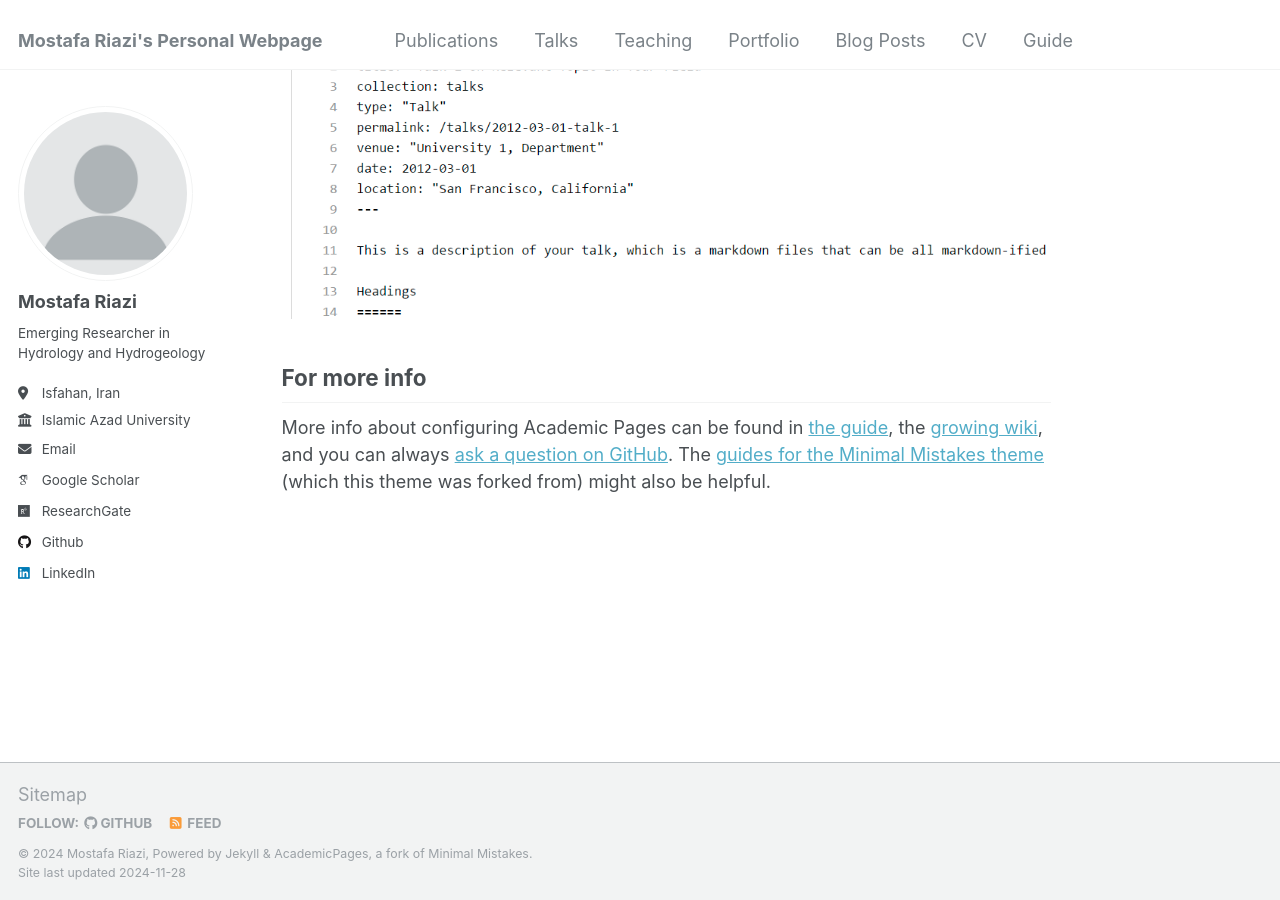
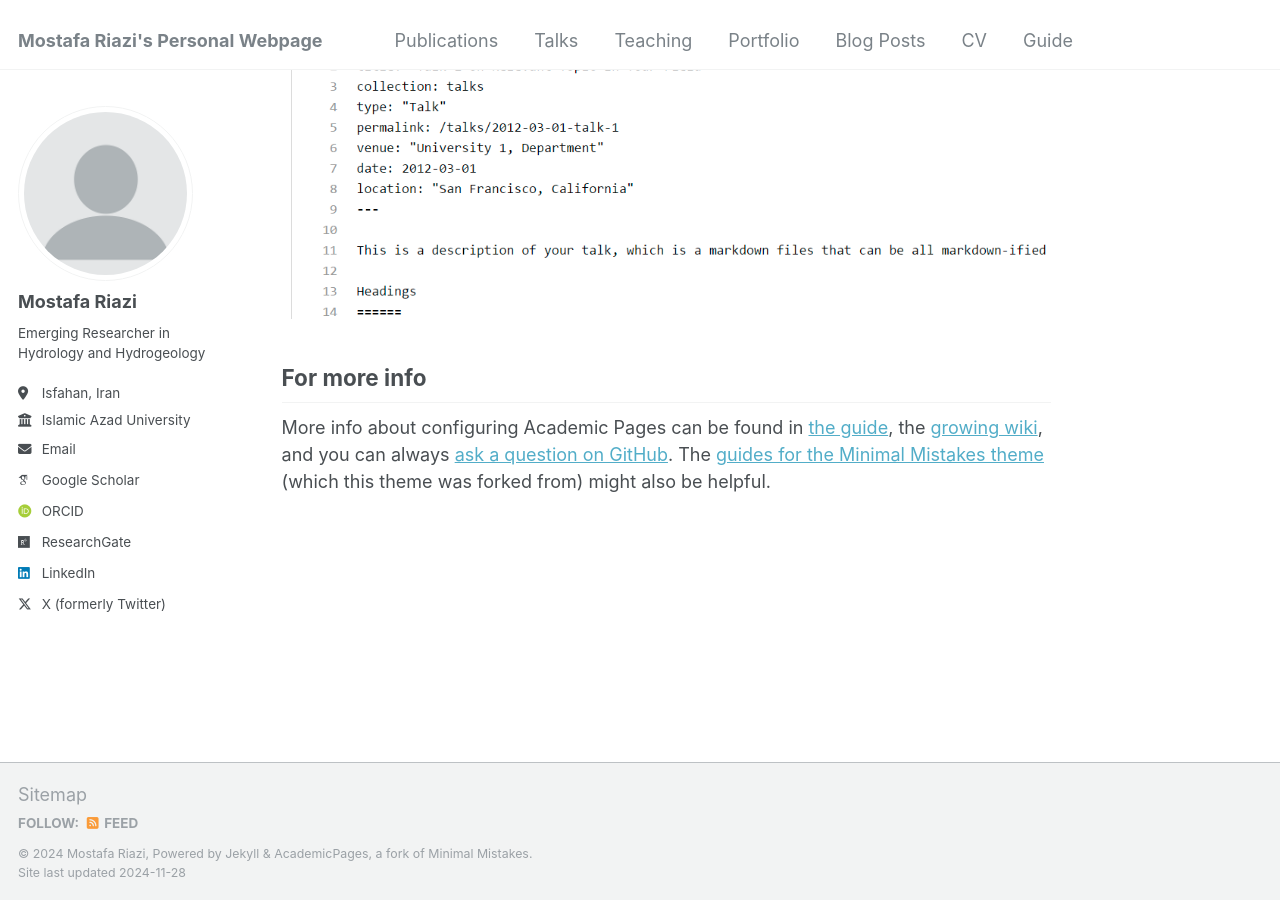
Before and after one commit to MostafaRiazi/MostafaRiazi.github.io, a Jekyll site: the page built from _pages/about.md, in a window 1280 px wide and 900 px high, scrolled down 2643 px. Built offline with Jekyll 4.4.1, drawn with Linux system fonts in a browser that asks for light colours; some web fonts are replaced; some of the changed lines change nothing that is shown.

Commit message:
_config.yml

```diff
--- a/_config.yml
+++ b/_config.yml
@@ -34,7 +34,7 @@ author:
   arxiv            : # URL - Update with the correct link to your profile
   googlescholar    : "https://scholar.google.com/citations?user=ohf7xysAAAAJ&hl=en"
   impactstory      : # URL
-  orcid            : #"http://orcid.org/yourorcidurl"
+  orcid            : "https://orcid.org/0000-0002-1487-6826"
   semantic         : # URL
   pubmed           : #"https://www.ncbi.nlm.nih.gov/pubmed/?term=john+snow"
   researchgate     : "https://www.researchgate.net/profile/Mostafa-Riazi"
@@ -44,7 +44,7 @@ author:
   bitbucket        : # Username - Update with your username on the site
   codepen          : # Username
   dribbble         : # Username
-  github           : "academicpages"
+  github           : # "academicpages"
   kaggle           : # Username
   stackoverflow    : # User number or user number and name (i.e., use "1" or "1/jeff-atwood")
 
@@ -66,7 +66,7 @@ author:
   steam            : # Username
   telegram         : # URL
   tumblr           : # Username
-  twitter          : # Username for X / Twitter
+  twitter          : "https://x.com/MostafaRiazi73" # Username for X / Twitter
   vine             : # Username
   weibo            : # Username
   wikipedia        : # Username
```
